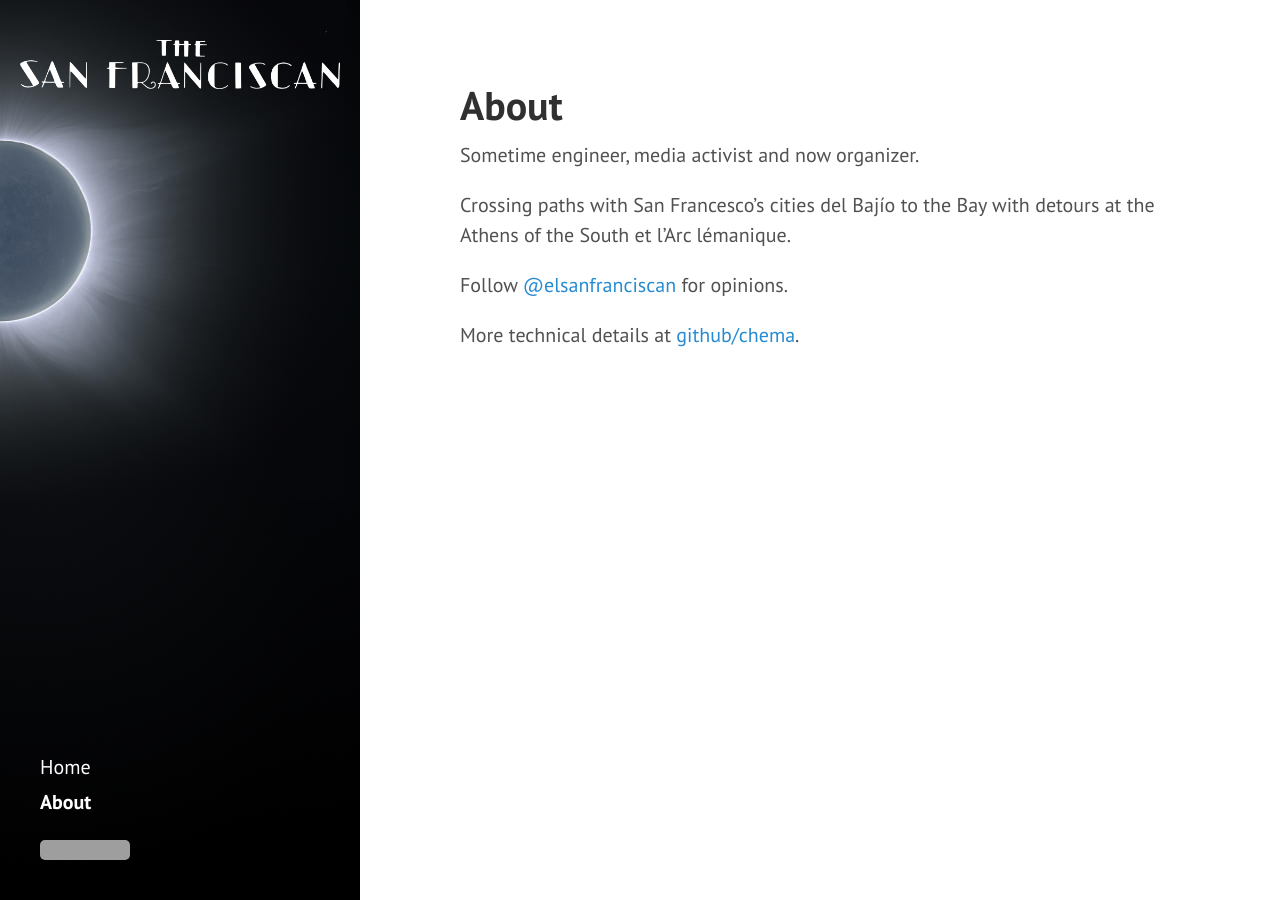
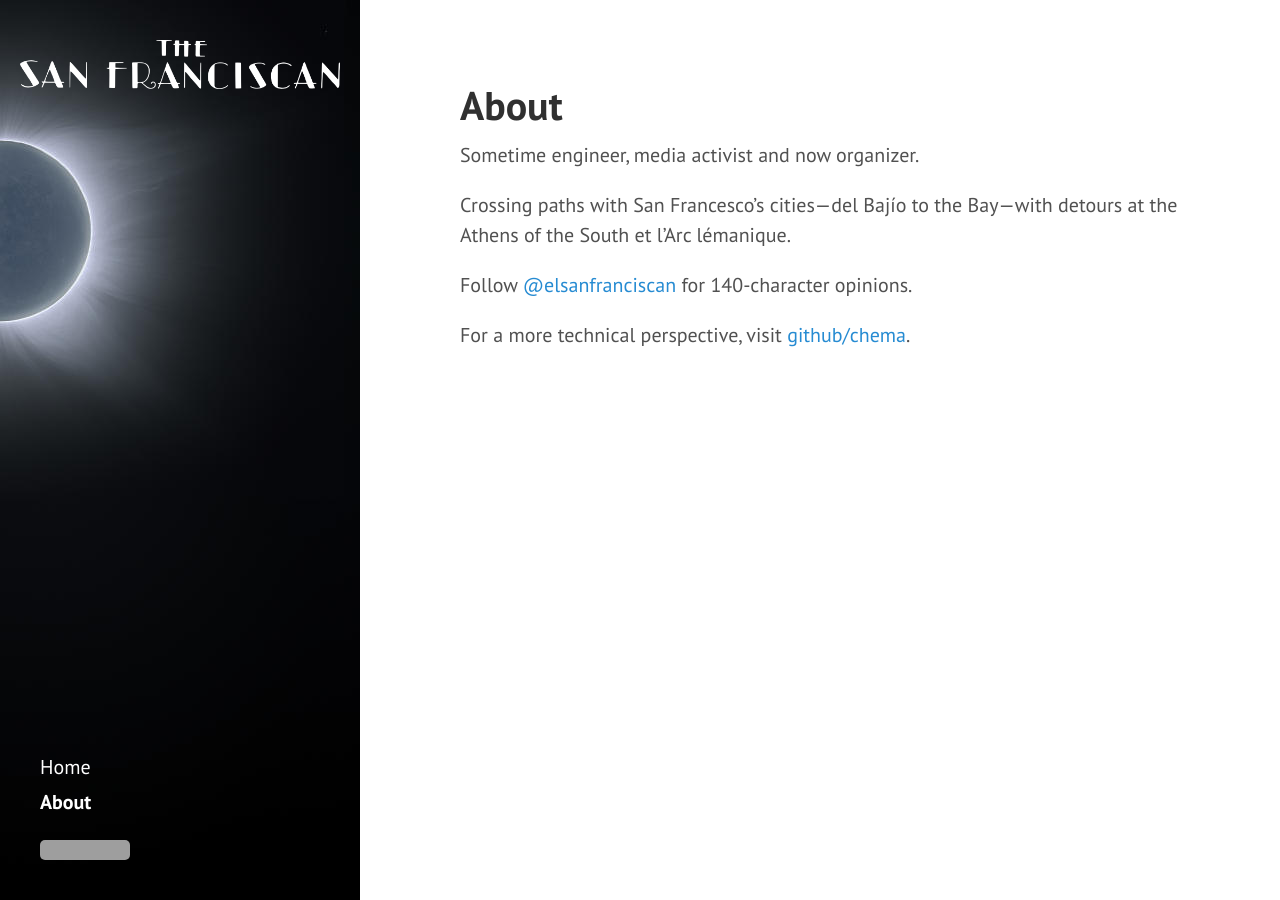
Before and after one commit to chema/sanfranciscan, a Jekyll site: the page built from about.md, in a window 1280 px wide. Built offline with Jekyll 4.4.1, drawn with Linux system fonts in a browser that asks for light colours; Markdown is read by kramdown in place of the engine named in the settings; grey boxes are pictures that could not be loaded.

Commit message:
Update about.md

```diff
--- a/about.md
+++ b/about.md
@@ -4,8 +4,8 @@ title: About
 ---
 Sometime engineer, media activist and now organizer.
 
-Crossing paths with San Francesco's cities del Bajío to the Bay with detours at the Athens of the South et l'Arc lémanique.
+Crossing paths with San Francesco's cities—del Bajío to the Bay—with detours at the Athens of the South et l'Arc lémanique.
 
-Follow [@elsanfranciscan](https://twitter.com/elsanfranciscan) for opinions.
+Follow [@elsanfranciscan](https://twitter.com/elsanfranciscan) for 140-character opinions.
 
-More technical details at [github/chema](https://github.com/chema).
+For a more technical perspective, visit [github/chema](https://github.com/chema).
```
